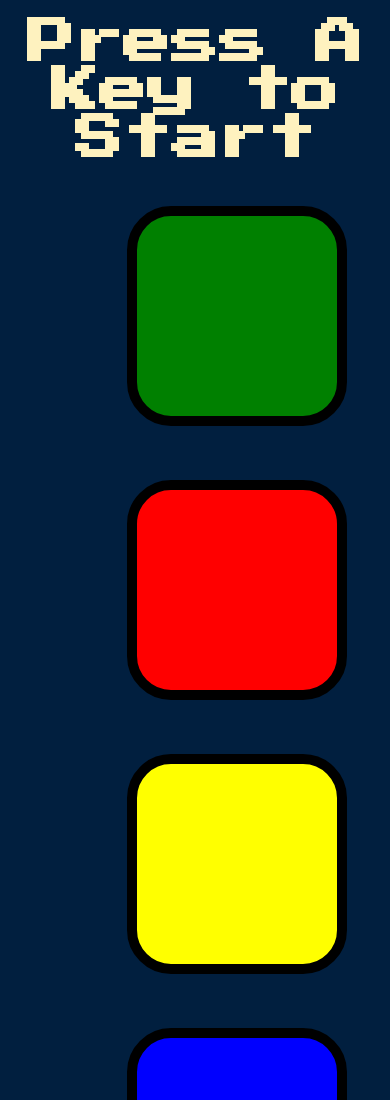
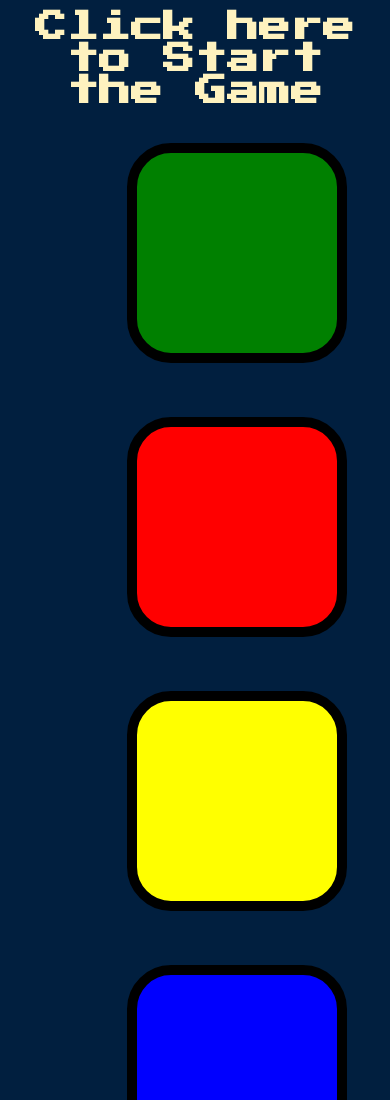
Before and after one commit to hmssameer55/simon, a plain HTML site: page index.html in a window 390 px wide. Shown: the top 1100 px of the page. Drawn offline with nearby package versions, Linux system fonts and the light colour scheme.

Commit message:
updated for mobile friendly

```diff
--- a/game.js
+++ b/game.js
@@ -40,7 +40,7 @@ function checkAnswer(currentLevel) {
             $("body").removeClass("game-over")
         },200)
 
-        $("#level-title").text("GAME Over, Press any key to restart")
+        $("#level-title").text("GAME OVER, Click here to restart")
 
         startOver()
     }
@@ -80,7 +80,7 @@ function nextSequence() {
 }
 
 
-$(document).keypress(function () {
+$("#level-title").click(function () {
     if (!started) {
         $("#level-title").text("level " + level)
         nextSequence()
--- a/index.html
+++ b/index.html
@@ -9,7 +9,7 @@
 </head>
 
 <body>
-  <h1 id="level-title">Press A Key to Start</h1>
+  <h1 id="level-title">Click here to Start the Game</h1>
   <div class="container">
     <div lass="row">
 
--- a/styles.css
+++ b/styles.css
@@ -5,8 +5,8 @@ body {
 
 #level-title {
   font-family: 'Press Start 2P', cursive;
-  font-size: 3rem;
-  margin:  5%;
+  font-size: 2rem;
+  margin:  3%;
   color: #FEF2BF;
 }
 
```
